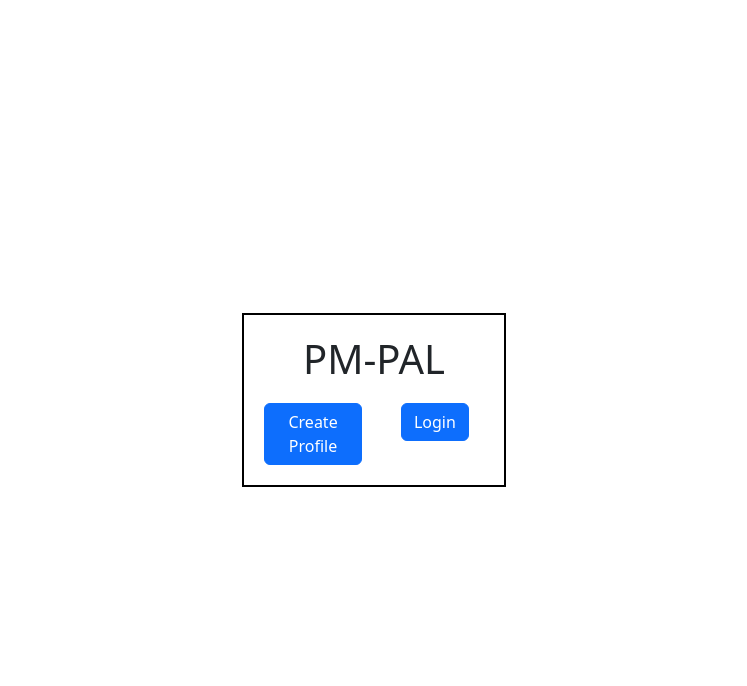
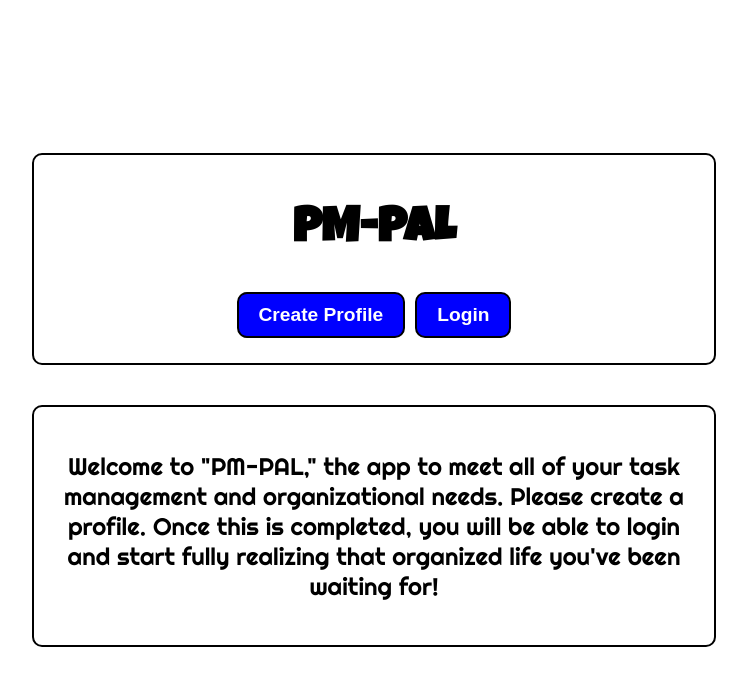
Before and after one commit to GrumpyRobot21/PP5-PM-PAL, a React (Create React App) app in the folder frontend/pmpalr/: page / in a window 1280 px wide. Shown: the top 686 px of the page, without its empty margins (266-1013 px from the left). Built offline with nearby package versions, Linux system fonts and the light colour scheme.

Commit message:
create homepage and style. Build CreateProfilePage and add routing and styling

```diff
--- a/frontend/pmpalr/src/App.js
+++ b/frontend/pmpalr/src/App.js
@@ -1,12 +1,19 @@
 import React from 'react';
-import HomePage from './HomePage'; // Import the HomePage component
+import { BrowserRouter as Router, Switch, Route } from 'react-router-dom';
+import HomePage from './components/HomePage';
+import CreateProfilePage from './components/CreateProfilePage';
 import './App.css';
 
 function App() {
   return (
-    <div className="App">
-      <HomePage /> {/* Render the HomePage component */}
-    </div>
+    <Router>
+      <div className="App">
+        <Switch>
+          <Route path="/" exact component={HomePage} />
+          <Route path="/create-profile" component={CreateProfilePage} />
+        </Switch>
+      </div>
+    </Router>
   );
 }
 
--- a/frontend/pmpalr/src/HomePage.css
+++ /dev/null
@@ -1,22 +0,0 @@
-.home-container {
-  display: flex;
-  justify-content: center;
-  align-items: center;
-  height: 100vh;
-}
-
-.rectangle {
-  border: 2px solid black;
-  padding: 20px;
-  background-color: white;
-}
-
-.app-name {
-  text-align: center;
-}
-
-.buttons {
-  margin-top: 20px;
-  display: flex;
-  justify-content: center;
-}
--- a/frontend/pmpalr/src/HomePage.js
+++ /dev/null
@@ -1,24 +0,0 @@
-import React from 'react';
-import { Container, Row, Col, Button } from 'react-bootstrap';
-import 'bootstrap/dist/css/bootstrap.min.css';
-import './HomePage.css';
-
-const HomePage = () => {
-  return (
-    <Container className="home-container">
-      <div className="rectangle">
-        <h1 className="app-name">PM-PAL</h1>
-        <Row className="buttons">
-          <Col>
-            <Button variant="primary">Create Profile</Button>
-          </Col>
-          <Col>
-            <Button variant="primary">Login</Button>
-          </Col>
-        </Row>
-      </div>
-    </Container>
-  );
-};
-
-export default HomePage;
--- /dev/null
+++ b/frontend/pmpalr/src/components/CreateProfilePage.css
@@ -0,0 +1,55 @@
+/* Styles for the CreateProfilePage component */
+.create-profile-page {
+  display: flex;
+  flex-direction: column;
+  align-items: center;
+  justify-content: center;
+  padding: 20px;
+}
+
+.create-profile-page h2 {
+  font-family: 'Righteous', cursive;
+  font-size: 2em;
+  margin-bottom: 20px;
+}
+
+.create-profile-page label {
+  display: block;
+  margin-bottom: 5px;
+}
+
+.create-profile-page input {
+  width: calc(100% - 20px);
+  padding: 10px;
+  border: 2px solid black;
+  border-radius: 10px;
+}
+
+.create-profile-page button {
+  margin-top: 20px;
+  padding: 10px 20px;
+  border: 2px solid black;
+  background-color: blue;
+  color: white;
+  cursor: pointer;
+  border-radius: 10px;
+  font-weight: bold;
+}
+
+.create-profile-page button:hover {
+  background-color: green;
+}
+
+.create-profile-page label {
+  display: block;
+  margin-bottom: 5px;
+}
+
+.create-profile-page input {
+  width: calc(100% - 20px);
+}
+
+.create-profile-page button {
+  margin-top: 20px;
+  align-self: flex-end;
+}
--- /dev/null
+++ b/frontend/pmpalr/src/components/CreateProfilePage.js
@@ -0,0 +1,52 @@
+import React, { useState } from 'react';
+
+const CreateProfilePage = () => {
+  const [formData, setFormData] = useState({
+    name: '',
+    telephone: '',
+    email: '',
+    username: '',
+    password: '',
+    confirmPassword: ''
+  });
+
+  const handleChange = (e) => {
+    const { name, value } = e.target;
+    setFormData({ ...formData, [name]: value });
+  };
+
+  const handleSubmit = (e) => {
+    e.preventDefault();
+    // Add API call to register the user
+    console.log('Form submitted:', formData);
+  };
+
+  return (
+    <div className="create-profile-page">
+      <h2>Create Your Profile</h2>
+      <form onSubmit={handleSubmit}>
+        <label htmlFor="name">Name:</label>
+        <input type="text" id="name" name="name" onChange={handleChange} value={formData.name} />
+
+        <label htmlFor="telephone">Telephone Number:</label>
+        <input type="text" id="telephone" name="telephone" onChange={handleChange} value={formData.telephone} />
+
+        <label htmlFor="email">Email Address:</label>
+        <input type="email" id="email" name="email" onChange={handleChange} value={formData.email} />
+
+        <label htmlFor="username">Username:</label>
+        <input type="text" id="username" name="username" onChange={handleChange} value={formData.username} />
+
+        <label htmlFor="password">Password:</label>
+        <input type="password" id="password" name="password" onChange={handleChange} value={formData.password} />
+
+        <label htmlFor="confirmPassword">Confirm Password:</label>
+        <input type="password" id="confirmPassword" name="confirmPassword" onChange={handleChange} value={formData.confirmPassword} />
+
+        <button type="submit">Submit</button>
+      </form>
+    </div>
+  );
+};
+
+export default CreateProfilePage;
--- /dev/null
+++ b/frontend/pmpalr/src/components/HomePage.css
@@ -0,0 +1,54 @@
+@import url('https://fonts.googleapis.com/css2?family=Luckiest+Guy&display=swap');
+@import url('https://fonts.googleapis.com/css2?family=Righteous&display=swap');
+
+.home-page {
+  display: flex;
+  flex-direction: column;
+  align-items: center;
+  justify-content: center;
+  height: 100vh;
+}
+
+.container {
+  border: 2px solid black;
+  padding: 20px;
+  text-align: center;
+  border-radius: 10px;
+  margin: 20px 0;
+  width: 50%;
+  /* Adjust the width as needed */
+}
+
+.text-container {
+  width: 50%;
+  /* Adjust the width as needed */
+}
+
+.title {
+  font-family: 'Luckiest Guy', cursive;
+  font-size: 3em;
+}
+
+.welcome-text {
+  font-family: 'Righteous', cursive;
+  font-size: 1.5em;
+  text-align: center;
+}
+
+.buttons button {
+  margin: 5px;
+  padding: 10px 20px;
+  border: 2px solid black;
+  background-color: blue;
+  color: white;
+  cursor: pointer;
+  border-radius: 10px;
+  font-weight: bold;
+  /* Make the text bold */
+  font-size: 1.2em;
+  /* Adjust the font size */
+}
+
+.buttons button:hover {
+  background-color: green;
+}
--- /dev/null
+++ b/frontend/pmpalr/src/components/HomePage.js
@@ -0,0 +1,25 @@
+import React from 'react';
+import './HomePage.css';
+
+const HomePage = () => {
+  return (
+    <div className="home-page">
+      <div className="container title-container">
+        <h1 className="title">PM-PAL</h1>
+        <div className="buttons">
+          <button className="create-profile-button">Create Profile</button>
+          <button className="login-button">Login</button>
+        </div>
+      </div>
+      <div className="container title-container"> {/* Use the same class as above */}
+        <p className="welcome-text">
+          Welcome to "PM-PAL," the app to meet all of your task management and organizational needs.
+          Please create a profile. Once this is completed, you will be able to login and start fully realizing
+          that organized life you've been waiting for!
+        </p>
+      </div>
+    </div>
+  );
+};
+
+export default HomePage;
```
Also changed, not shown: frontend/pmpalr/src/components/Button.css (added, +12 -0 lines), frontend/pmpalr/src/components/Button.js (added, +8 -0 lines), frontend/pmpalr/src/components/Navbar.js (added, +18 -0 lines).
